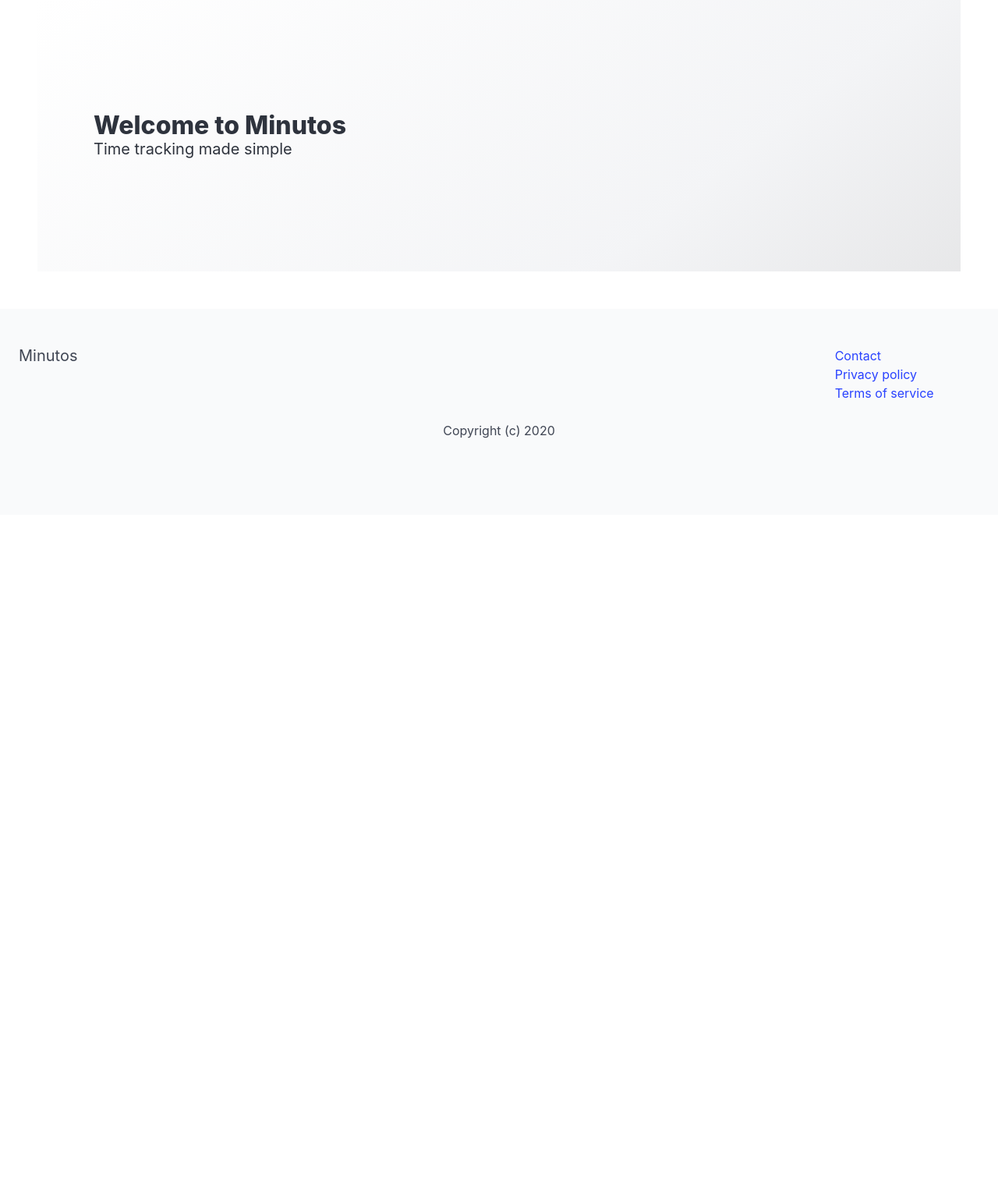
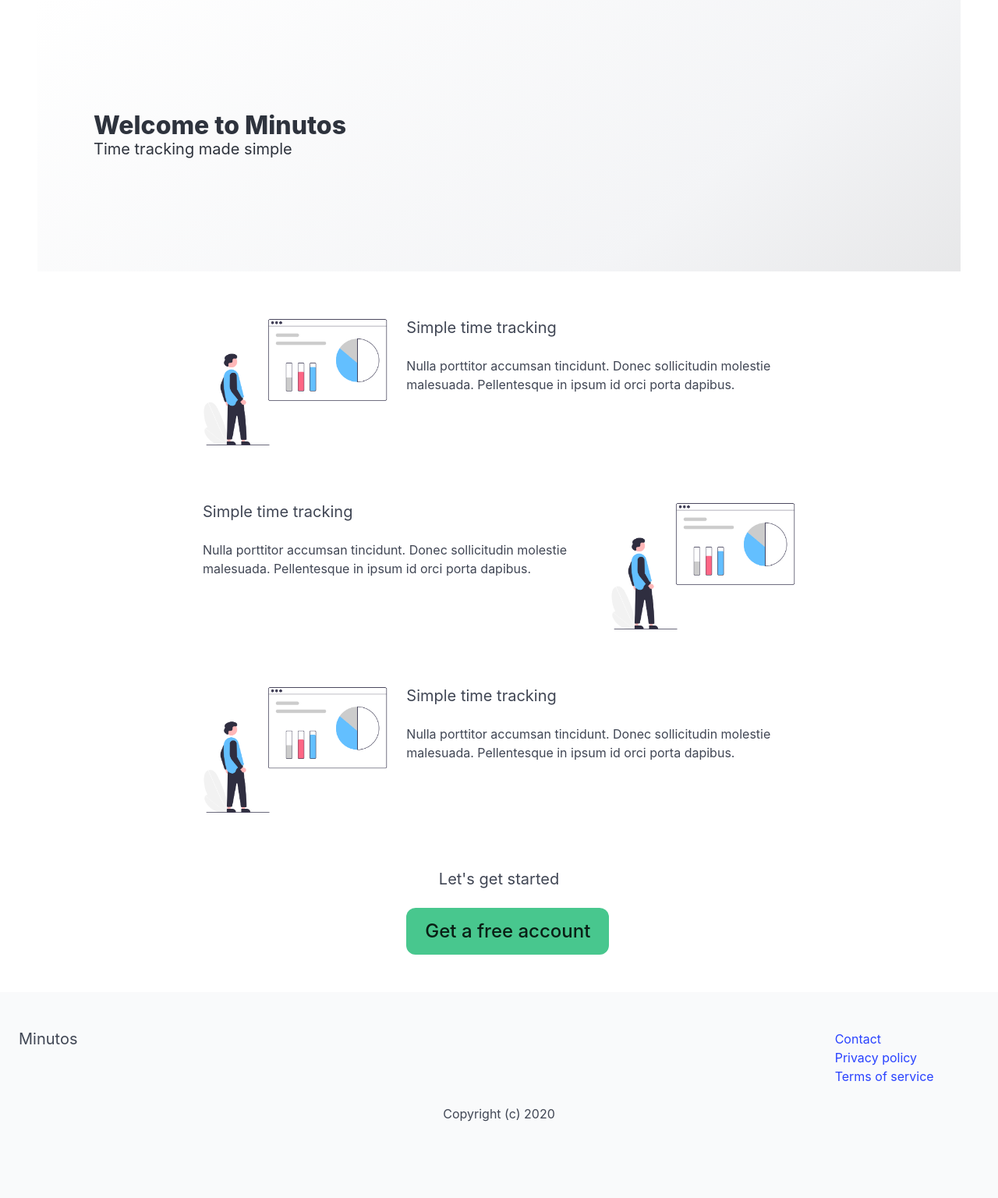
Before and after one commit to sukottokun/vs-code-py, a Django app: page / in a window 1280 px wide. Shown: the part 105-1641 px from the top of the page at 78% size. Before the commit the page ends 667 px from the top, so only its background shows below. Run offline with Django 3.2, Linux system fonts and the light colour scheme; some libraries are stand-ins or nearby versions.

Commit message:
frontpage

```diff
--- a/venv-mytest/minutos/apps/core/templates/core/frontpage.html
+++ b/venv-mytest/minutos/apps/core/templates/core/frontpage.html
@@ -1,4 +1,6 @@
 {% extends 'core/base.html' %}
+
+{% load static %}
 
 {% block title %}Home | {% endblock %}
 
@@ -12,4 +14,56 @@
         </div>
     </div>
 </section>
-{% endblock %}
+
+<div class="container">
+    <div class="columns">
+        <div class="column is-8 is-offset-2" </div>
+            <div class="columns is-align-items mt-6">
+                <div class="column is-4 image">
+                    <img src="{% static 'images/features-tracktime.jpg' %}">
+                </div>
+
+                <div class="column is-8 text">
+                    <h2 class="subtitle">Simple time tracking</h2>
+
+                    <p>Nulla porttitor accumsan tincidunt. Donec sollicitudin molestie malesuada. Pellentesque in ipsum
+                        id orci porta dapibus.</p>
+                </div>
+            </div>
+            <div class="columns is-align-items mt-6">
+                <div class="column is-8 text">
+                    <h2 class="subtitle">Simple time tracking</h2>
+
+                    <p>Nulla porttitor accumsan tincidunt. Donec sollicitudin molestie malesuada. Pellentesque in ipsum
+                        id orci porta dapibus.</p>
+                </div>
+                <div class="column is-4 image">
+                    <img src="{% static 'images/features-tracktime.jpg' %}">
+                </div>
+
+
+            </div>
+            <div class="columns is-align-items mt-6">
+                <div class="column is-4 image">
+                    <img src="{% static 'images/features-tracktime.jpg' %}">
+                </div>
+
+                <div class="column is-8 text">
+                    <h2 class="subtitle">Simple time tracking</h2>
+
+                    <p>Nulla porttitor accumsan tincidunt. Donec sollicitudin molestie malesuada. Pellentesque in ipsum
+                        id orci porta dapibus.</p>
+                </div>
+            </div>
+
+
+            <div class="columns is-align-items-center mt-6">
+                <div class="column is-4 is-offset-4 has-text-centered">
+                    <h2 class="subtitle">Let's get started</h2>
+
+                    <a href="#" class="button is-success is-large">Get a free account</a>
+                </div>
+            </div>
+        </div>
+    </div>
+    {% endblock %}
--- a/venv-mytest/minutos/minutos/settings.py
+++ b/venv-mytest/minutos/minutos/settings.py
@@ -119,6 +119,7 @@ USE_TZ = True
 # https://docs.djangoproject.com/en/3.2/howto/static-files/
 
 STATIC_URL = "/static/"
+STATICFILES_DIRS = [BASE_DIR / "static"]
 
 # Default primary key field type
 # https://docs.djangoproject.com/en/3.2/ref/settings/#default-auto-field
```
Also changed, not shown: venv-mytest/minutos/static/images/avatar.png (added), venv-mytest/minutos/static/images/features-happyboss.jpg (added), venv-mytest/minutos/static/images/features-team.jpg (added), venv-mytest/minutos/static/images/features-tracktime.jpg (added).
